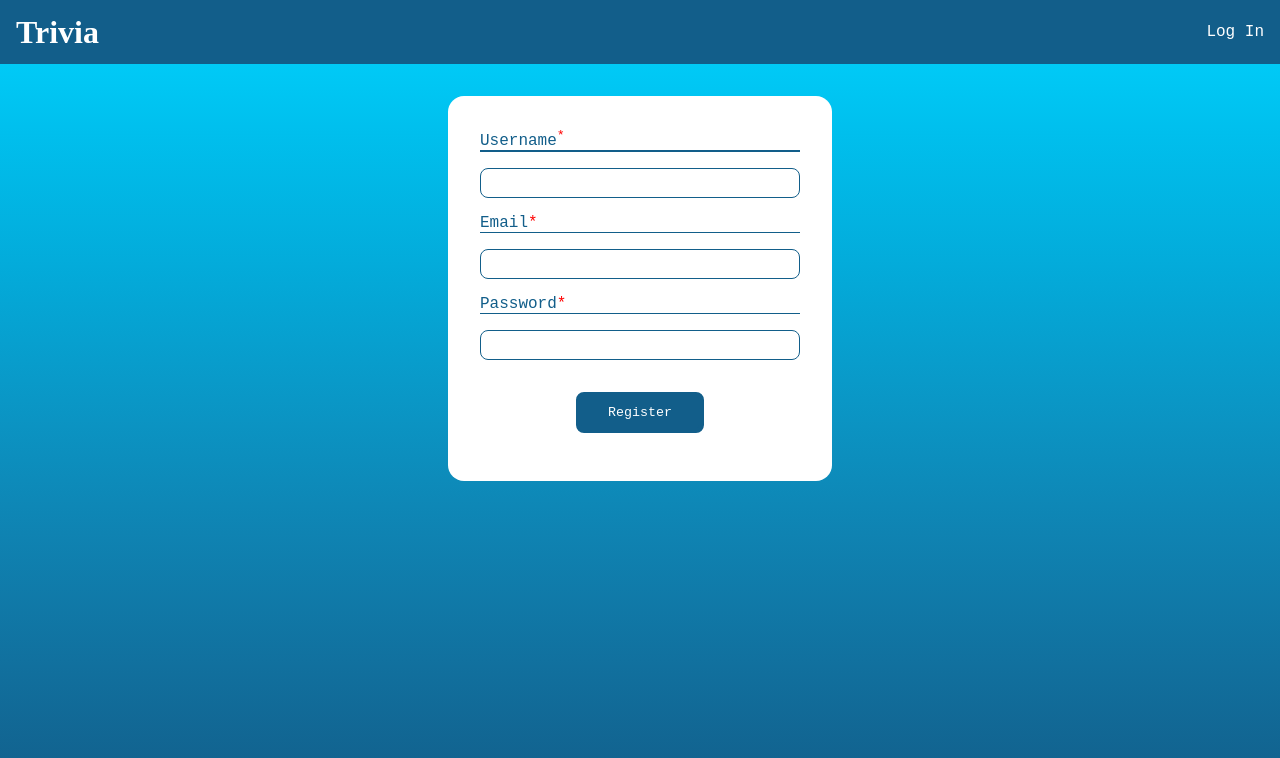
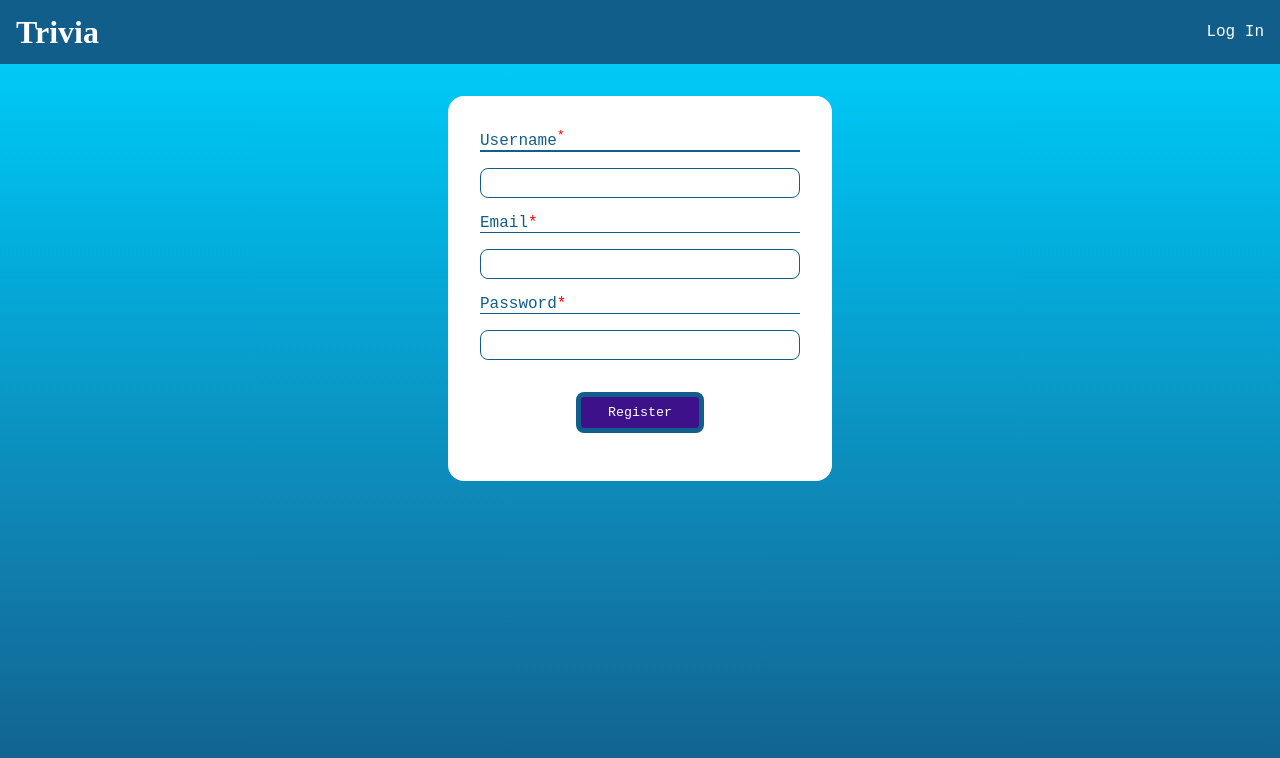
Before and after one commit to AngryWeather/Trivia, a React (Create React App) app: page /trivia/user/register in a window 1280 px wide. In both pictures the pointer is over the button "Register". Shown: the top 758 px of the page. Built offline with nearby package versions, Linux system fonts and the light colour scheme.

Commit message:
Change button color on hover

```diff
--- a/src/form.css
+++ b/src/form.css
@@ -16,6 +16,11 @@ form {
 label {
   font-family: "Courier New", Courier, monospace;
   color: rgb(18, 94, 138);
+}
+
+button:active, button:hover:enabled {
+  color: white;
+  background-color: #3d118a;
 }
 
 .line {
--- a/src/form.scss
+++ b/src/form.scss
@@ -27,6 +27,14 @@ form {
 label {
   font-family: $primary-font;
   color: $primary-color;
+}
+
+button {
+  &:active,
+  &:hover:enabled {
+    color: white;
+    background-color: $purple-color;
+  }
 }
 
 .line {
```
Also changed, not shown: 1 other file (tests, documents, lock files or other folders).
